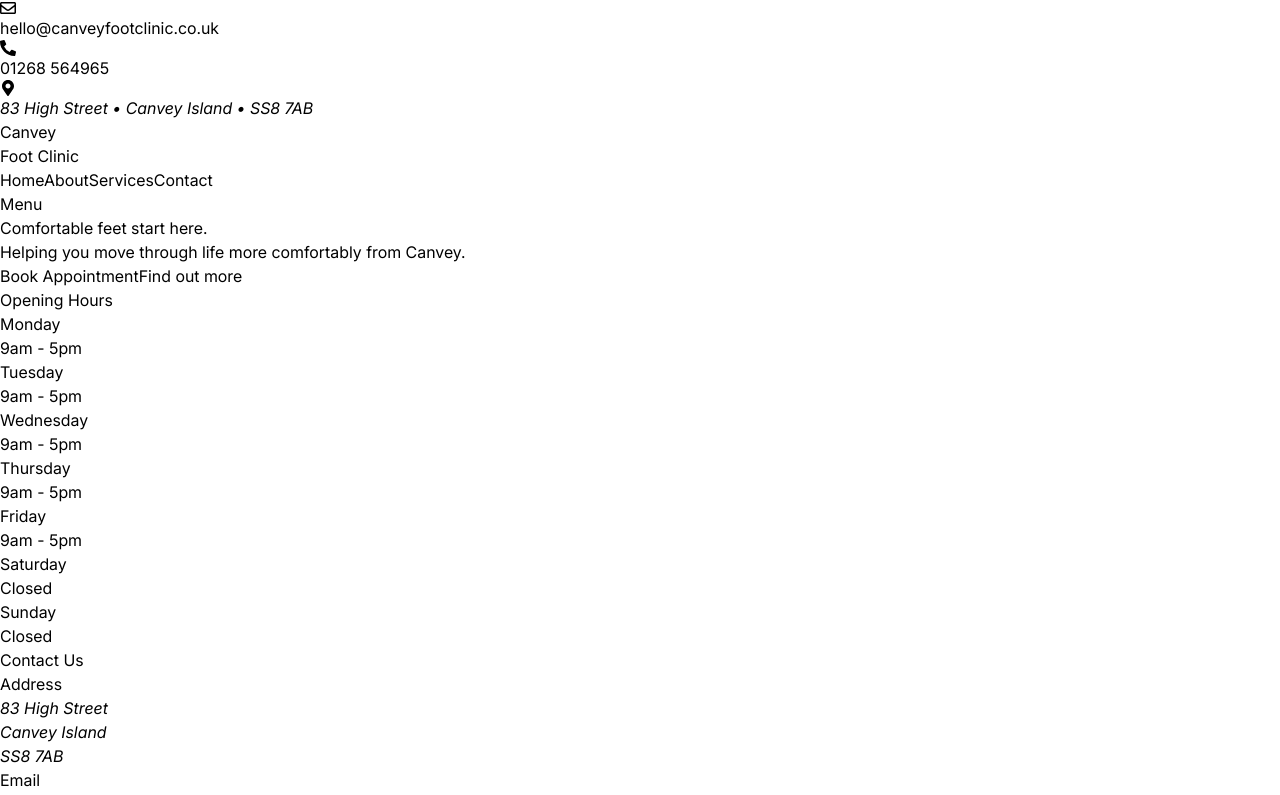
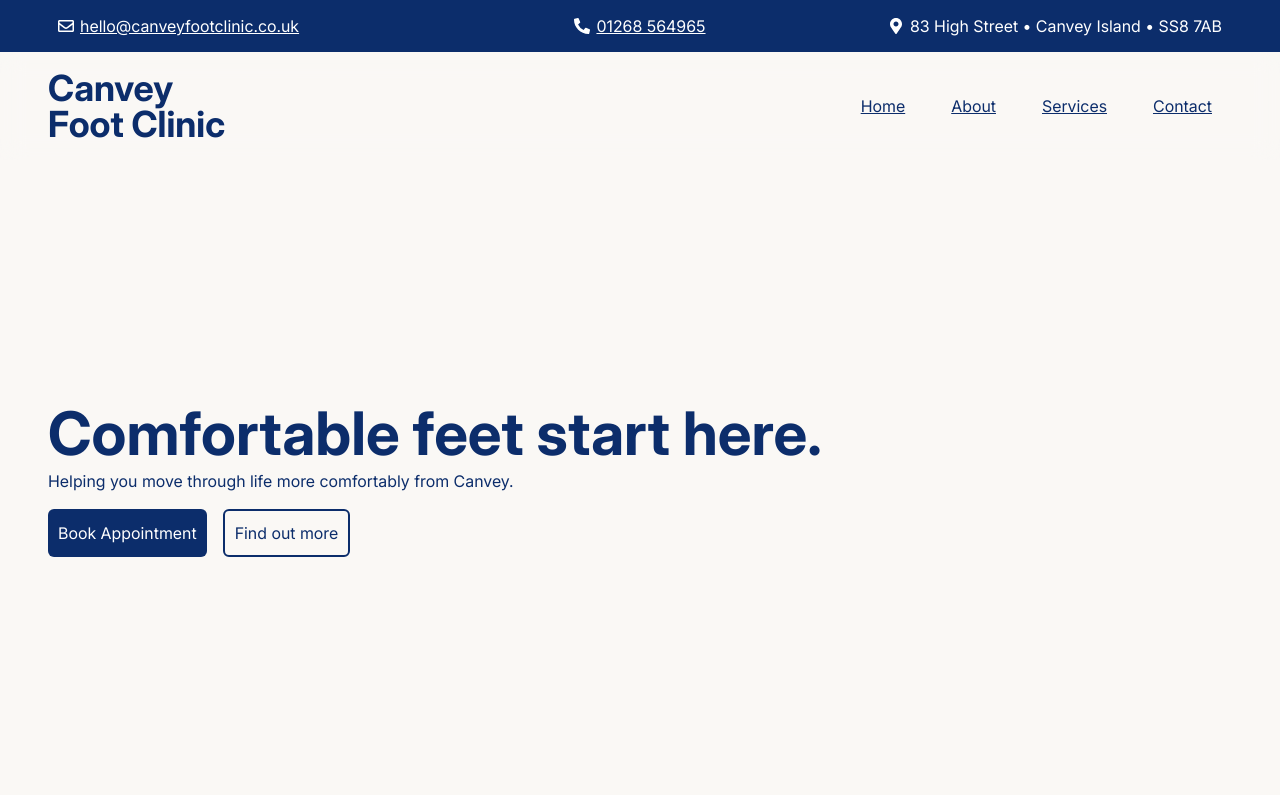
Before and after one commit to norrisollie/Canvey-Foot-Clinic, a React (Vite) app: page / in a window 1280 px wide. Shown: the top 795 px of the page. Built offline with nearby package versions, Linux system fonts and the light colour scheme.

Commit message:
Refactor project structure and update dependencies; enhance Footer and Hero components with new features and styles

```diff
--- a/src/components/Footer/Footer.jsx
+++ b/src/components/Footer/Footer.jsx
@@ -71,10 +71,19 @@ function Footer() {
         </div>
         <div className="footer_address col-span-full sm:col-span-1">
           <h5 className="footer__heading text-2xl font-bold mb-1.5 text-brand">
-            Column 3
+            Quick Links
           </h5>
+          <nav aria-label="Footer quick links" className="mb-3">
+            <ul className="space-y-1.5">
+              <li>
+                <a href="#contact" className="hover:underline">
+                  Contact
+                </a>
+              </li>
+            </ul>
+          </nav>
         </div>
-        <div className="col-span-full text-center">
+        <div className="col-span-full text-center border-t border-white/10 pt-12">
           <p>
             Copyright © {new Date().getFullYear()} Canvey Foot Clinic. All
             rights reserved.
--- a/src/components/Sections/Hero/Hero.jsx
+++ b/src/components/Sections/Hero/Hero.jsx
@@ -1,18 +1,43 @@
 import { content } from "../../../web-data";
 import Section from "../Section";
 
-const heroSection = content.pages?.home?.sections?.find(
-  (section) => section.id === "hero",
-);
+function Hero() {
+  const heroSection = content.pages?.home?.sections?.find(
+    (section) => section.id === "hero",
+  );
 
-const id = heroSection?.id;
+  if (!heroSection) return null;
 
-const { title, subtitle, cta } = heroSection?.payload || {};
+  const { id, payload = {} } = heroSection;
+  const { title, subtitle, cta = [] } = payload;
 
-console.log({ heroSection, id, title, subtitle, cta });
+  return (
+    <Section
+      id={id}
+      className="h-[calc(100vh-160px)] flex items-center justify-center"
+    >
+      <h1 className="text-6xl font-bold leading-none mb-1.5">{title}</h1>
 
-function Hero() {
-  return <Section id={id} title={title} subtitle={subtitle} cta={cta} />;
+      <p className="mb-4 text-md">{subtitle}</p>
+
+      {cta.length > 0 && (
+        <div className="flex gap-4">
+          {cta.map((ctaText, index) => (
+            <button
+              key={`cta-${index}`}
+              className={
+                index === 0
+                  ? "bg-brand-blue text-white p-2.5 rounded-md cursor-pointer transition-all duration-300 ease-in-out hover:bg-brand-blue-hover"
+                  : "border-2 border-brand-blue bg-brand-surface text-brand-blue p-2.5 rounded-md cursor-pointer transition-all duration-300 ease-in-out hover:bg-brand-blue-hover hover:border-brand-blue-hover hover:text-white"
+              }
+            >
+              {ctaText}
+            </button>
+          ))}
+        </div>
+      )}
+    </Section>
+  );
 }
 
 export default Hero;
--- a/src/components/Sections/Section.jsx
+++ b/src/components/Sections/Section.jsx
@@ -1,58 +1,7 @@
-function Section({ id, title, subtitle, cta, children }) {
-  const isHero = id === "hero";
-
-  const createCtaButtons = () => {
-    const primaryButtonClasses =
-      "bg-brand-blue text-white p-2.5 rounded-md mt-1.5 cursor-pointer transition-all duration-300 ease-in-out hover:bg-brand-blue-hover";
-    const secondaryButtonClasses =
-      "border-2 border-brand-blue bg-brand-surface text-brand-blue p-2.5 rounded-md mt-1.5 cursor-pointer transition-all duration-300 ease-in-out hover:bg-brand-blue-hover hover:border-brand-blue-hover hover:text-white";
-
-    // check if exists or length is 0
-    // return null if either is true
-    if (!cta || cta.length === 0) return null;
-
-    // otherwise, map through cta array and return buttons
-    return (
-      <div className="flex space-x-4">
-        {cta.map((ctaText, index) => (
-          <button
-            key={`cta-${index}`}
-            className={
-              index === 0 ? primaryButtonClasses : secondaryButtonClasses
-            }
-          >
-            {ctaText}
-          </button>
-        ))}
-      </div>
-    );
-  };
-
+function Section({ id, children, className = "" }) {
   return (
-    <section
-      className={`w-full py-12 aspect-9/16 md:aspect-video max-h-screen flex items-center justify-center ${isHero ? "h-[calc(100vh-160px)]" : ""}`}
-      id={id}
-    >
-      <div className="section-inner-container">
-        {
-          // HERO: Specific layout for hero section, with title, subtitle and cta.
-          isHero ? (
-            <>
-              <h1 className="text-6xl font-bold leading-none mb-1.5">
-                {title}
-              </h1>
-              <p className="mb-1.5 text-md">{subtitle}</p>
-              {createCtaButtons()}
-            </>
-          ) : (
-            // DEFAULT: For other sections, title and content are displayed in a 2 column grid, with title on the left and content on the right. TODO: add option to reverse this layout (title on right, content on left) for variety.
-            <div className="w-full grid grid-cols-2">
-              <h2 className="text-2xl font-bold mb-1.5">{title}</h2>
-              <p>{children}</p>
-            </div>
-          )
-        }
-      </div>
+    <section id={id} className={`w-full py-12 ${className}`}>
+      <div className="section-inner-container">{children}</div>
     </section>
   );
 }
--- a/src/index.css
+++ b/src/index.css
@@ -1,42 +1,6 @@
 @import "./fonts.css";
 @import "tailwindcss";
-
-@theme {
-  --color-brand-blue: #0c2d6b;
-  --color-brand-blue-hover: #1f4a94;
-  --color-brand-surface: #faf8f5;
-}
-
-@layer base {
-  body {
-    font-family: "Inter", serif;
-    background: var(--color-brand-surface);
-    color: var(--color-brand-blue);
-  }
-
-  address {
-    @apply not-italic;
-  }
-
-  a {
-    @apply underline;
-  }
-
-  a:hover,
-  a:focus-visible {
-    @apply no-underline;
-  }
-}
-
-@layer section-inner-container {
-  /* Utility class for max width and horizontal padding, used across multiple components. */
-
-  .section-container {
-    &.hero {
-    }
-  }
-
-  .section-inner-container {
-    @apply max-w-7xl w-full px-12;
-  }
-}
+@import "./styles/theme.css";
+@import "./styles/base.css";
+@import "./styles/components.css";
+@import "./styles/utilities.css";
--- /dev/null
+++ b/src/styles/base.css
@@ -0,0 +1,21 @@
+/* Base styles for the application, including typography and global element styles. */
+@layer base {
+  body {
+    font-family: "Inter", serif;
+    background: var(--color-brand-surface);
+    color: var(--color-brand-blue);
+  }
+
+  address {
+    @apply not-italic;
+  }
+
+  a {
+    @apply underline;
+  }
+
+  a:hover,
+  a:focus-visible {
+    @apply no-underline;
+  }
+}
--- /dev/null
+++ b/src/styles/components.css
@@ -0,0 +1,15 @@
+/* This file defines custom component styles using Tailwind's @layer directive. */
+@layer components {
+  .cta {
+    /* Base styles for the call-to-action button. */
+    @apply py-3 px-6 rounded-md duration-300;
+  }
+
+  .cta--primary {
+    @apply bg-brand-blue text-white hover:bg-brand-blue-hover;
+  }
+
+  .cta--secondary {
+    @apply bg-transparent border-2 border-brand-blue text-brand-blue hover:bg-brand-blue hover:text-white;
+  }
+}
--- /dev/null
+++ b/src/styles/theme.css
@@ -0,0 +1,6 @@
+/* Sets theme colors for the application. */
+@theme {
+  --color-brand-blue: #0c2d6b;
+  --color-brand-blue-hover: #1f4a94;
+  --color-brand-surface: #faf8f5;
+}
--- /dev/null
+++ b/src/styles/utilities.css
@@ -0,0 +1,5 @@
+@layer utilities {
+  .section-inner-container {
+    @apply max-w-7xl w-full px-12;
+  }
+}
--- a/vite.config.js
+++ b/vite.config.js
@@ -1,8 +1,15 @@
 import tailwindcss from "@tailwindcss/vite";
 import react from "@vitejs/plugin-react";
-import { defineConfig } from "vite";
+import { fileURLToPath, URL } from "node:url";
+import { defineConfig, loadEnv } from "vite";
 
 // https://vite.dev/config/
-export default defineConfig({
-  plugins: [react(), tailwindcss()],
+export default defineConfig(({ mode }) => {
+  const root = fileURLToPath(new URL(".", import.meta.url));
+  const env = loadEnv(mode, root, "");
+
+  return {
+    plugins: [react(), tailwindcss()],
+    base: env.VITE_PUBLIC_BASE || "/",
+  };
 });
```
Also changed, not shown: package.json (+28 -2 lines).
